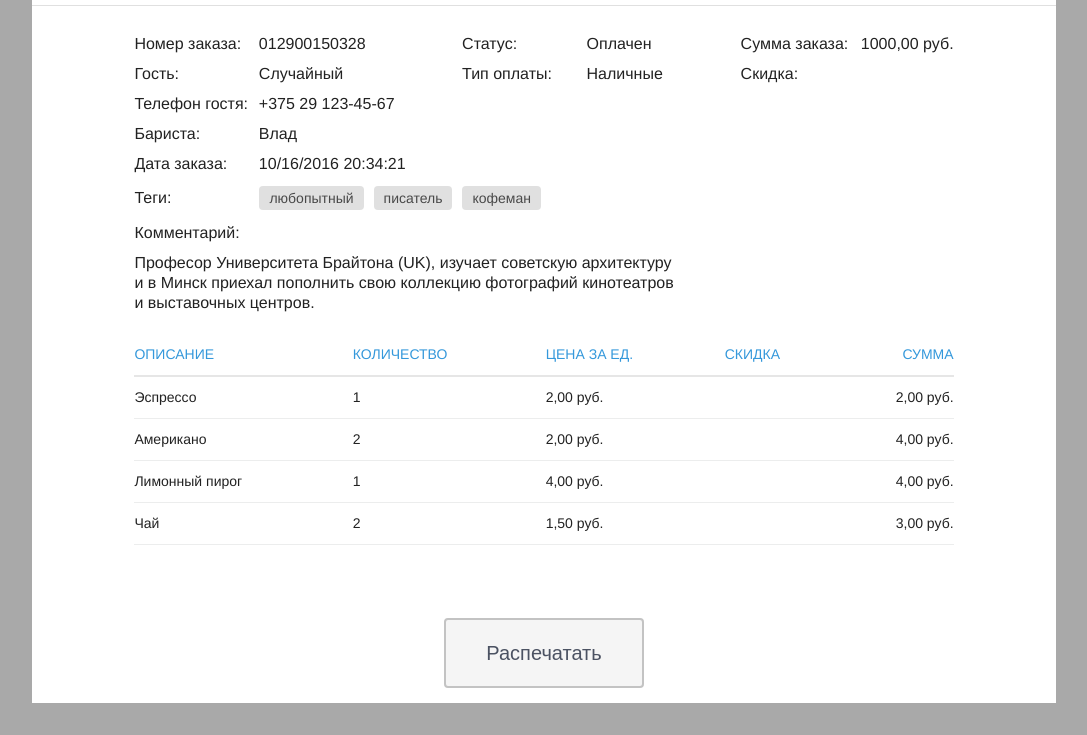
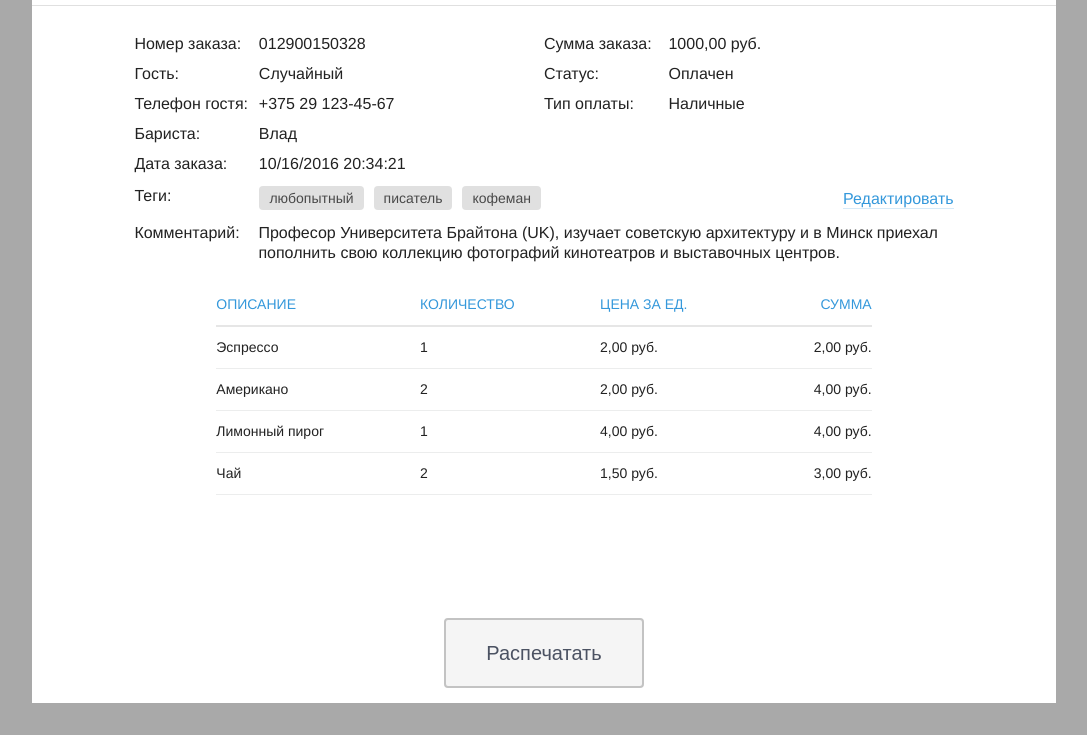
Before and after one commit to yevdyko/pointofsale, a website: page src/order_details.html in a window 1280 px wide. Shown: the part 65-800 px from the top of the page, without its empty margins (96-1183 px from the left). Drawn offline with nearby package versions, Linux system fonts and the light colour scheme; files that its build step writes are made by us from their sources.

Commit message:
Add edit link to Order Details page

```diff
--- a/src/order_details.html
+++ b/src/order_details.html
@@ -14,13 +14,14 @@
       <div class="container">
         <div class="header__cancel">
           <span class="glyphicon glyphicon-chevron-left"></span>
-          <a class="header__link" href="/">Отмена</a>
+          <a class="header__link" href="orders.html">Отмена</a>
         </div>
         <div class="header__text">
           <h1>Детали заказа – Статус: Оплачен</h1>
         </div>
       </div>
     </header>
+    <div class="content-wrapper">
       <section class="order__header">
         <div class="order__row">
           <div class="order__column">
@@ -50,24 +51,16 @@
           <div class="order__column">
             <ul class="order__list">
               <li class="order__item">
+                <span>Сумма заказа:</span>
+                <span>1000,00 руб.</span>
+              </li>
+              <li class="order__item">
                 <span>Статус:</span>
                 <span>Оплачен</span>
               </li>
               <li class="order__item">
                 <span>Тип оплаты:</span>
                 <span>Наличные</span>
-            </li>
-          </ul>
-        </div>
-        <div class="order__column">
-          <ul class="order__list">
-            <li class="order__item">
-              <span>Сумма заказа:</span>
-              <span>1000,00 руб.</span>
-            </li>
-            <li class="order__item">
-              <span>Скидка:</span>
-              <span></span>
               </li>
             </ul>
           </div>
@@ -81,8 +74,11 @@
               <span class="tags__item">кофеман</span>
             </div>
           </div>
+          <div class="order__link">
+            <a href="order_comment.html" class="edit-link">Редактировать</a>
+          </div>
           <div class="order__comments">
-          <span>Комментарий:</span>
+            <span class="comments__title">Комментарий:</span>
             <p>
               Професор Университета Брайтона (UK), изучает советскую архитектуру
               и&nbsp;в&nbsp;Минск приехал пополнить свою коллекцию фотографий кинотеатров
@@ -98,7 +94,6 @@
               <th>Описание</th>
               <th>Количество</th>
               <th>Цена за ед.</th>
-            <th>Скидка</th>
               <th>Сумма</th>
             </tr>
           </thead>
@@ -109,39 +104,38 @@
               </td>
               <td>1</td>
               <td>2,00 руб.</td>
-            <td><span></span></td>
-            <td>
-              <span>2,00 руб.</span>
-            </td>
+              <td>2,00 руб.</td>
+            </tr>
             <tr>
               <td>
                 <span>Американо</span>
               </td>
               <td>2</td>
               <td>2,00 руб.</td>
-            <td></td>
               <td>4,00 руб.</td>
+            </tr>
             <tr>
               <td>
                 <span>Лимонный пирог</span>
               </td>
               <td>1</td>
               <td>4,00 руб.</td>
-            <td></td>
               <td>4,00 руб.</td>
+            </tr>
             <tr>
               <td>
                 <span>Чай</span>
               </td>
               <td>2</td>
               <td>1,50 руб.</td>
-            <td></td>
               <td>3,00 руб.</td>
+            </tr>
           </tbody>
         </table>
       </section>
+    </div>
     <div class="more-results">
-      <input class="btn btn--more btn--bggrey" type="submit" value="Распечатать">
+      <input class="button button--more button--grey" type="submit" value="Распечатать">
     </div>
   </div>
 
--- a/src/sass/components/order-content.scss
+++ b/src/sass/components/order-content.scss
@@ -8,8 +8,7 @@
   }
 }
 
-.order__tags,
-.order__comments {
+.order__tags {
   display: block;
   float: left;
 
@@ -22,26 +21,36 @@
 
 .order__comments {
   display: block;
-  width: 600px;
+  float: left;
 }
 
-.tags__title {
+.tags__title,
+.comments__title {
   display: inline-block;
   width: 120px;
   font-size: 16px;
+  vertical-align: top;
   margin: 0;
 }
 
+.order__link {
+  display: block;
+  float: right;
+  padding-top: 13px;
+}
+
 .order__comments {
-  font-size: 16px;
-
-  span {
-    display: block;
-    margin-bottom: 10px;
-  }
+  font-size: 0;
 
   p {
+    display: inline-block;
+    width: calc(100% - 120px);
+    padding-left: 4px;
     margin-bottom: 0;
+
+    font-size: 16px;
+    word-wrap: break-word;
+    vertical-align: top;
   }
 }
 
--- a/src/sass/components/order-header.scss
+++ b/src/sass/components/order-header.scss
@@ -7,7 +7,6 @@
 }
 
 .order__header {
-  width: 80%;
   min-width: 800px;
   padding-top: 25px;
   padding-bottom: 20px;
@@ -32,25 +31,9 @@
   display: block;
 
   float: left;
-  width: 34%;
+  width: 50%;
 
   vertical-align: top;
-
-  &:first-child {
-    width: 40%;
-  }
-
-  &:last-child {
-    width: 26%;
-
-    span:first-child {
-      width: 55%;
-    }
-
-    span + span {
-      float: right;
-    }
-  }
 }
 
 .order__list {
--- a/src/sass/project/layout.scss
+++ b/src/sass/project/layout.scss
@@ -3,7 +3,6 @@ body {
 
   background-color: $color-totalgrey;
 }
-
 
 .wrapper {
   position: relative;
@@ -17,6 +16,14 @@ body {
   &--white {
     background-color: $color-white;
   }
+}
+
+.content-wrapper {
+  width: 80%;
+  padding-top: 0;
+  margin: 0 10%;
+
+  background-color: transparent;
 }
 
 .main-container {
```
Also changed, not shown: src/order_comment.html (+1 -1 lines), src/orders.html (+0 -1 lines). Lines whose indentation alone changed are shown as unchanged.
